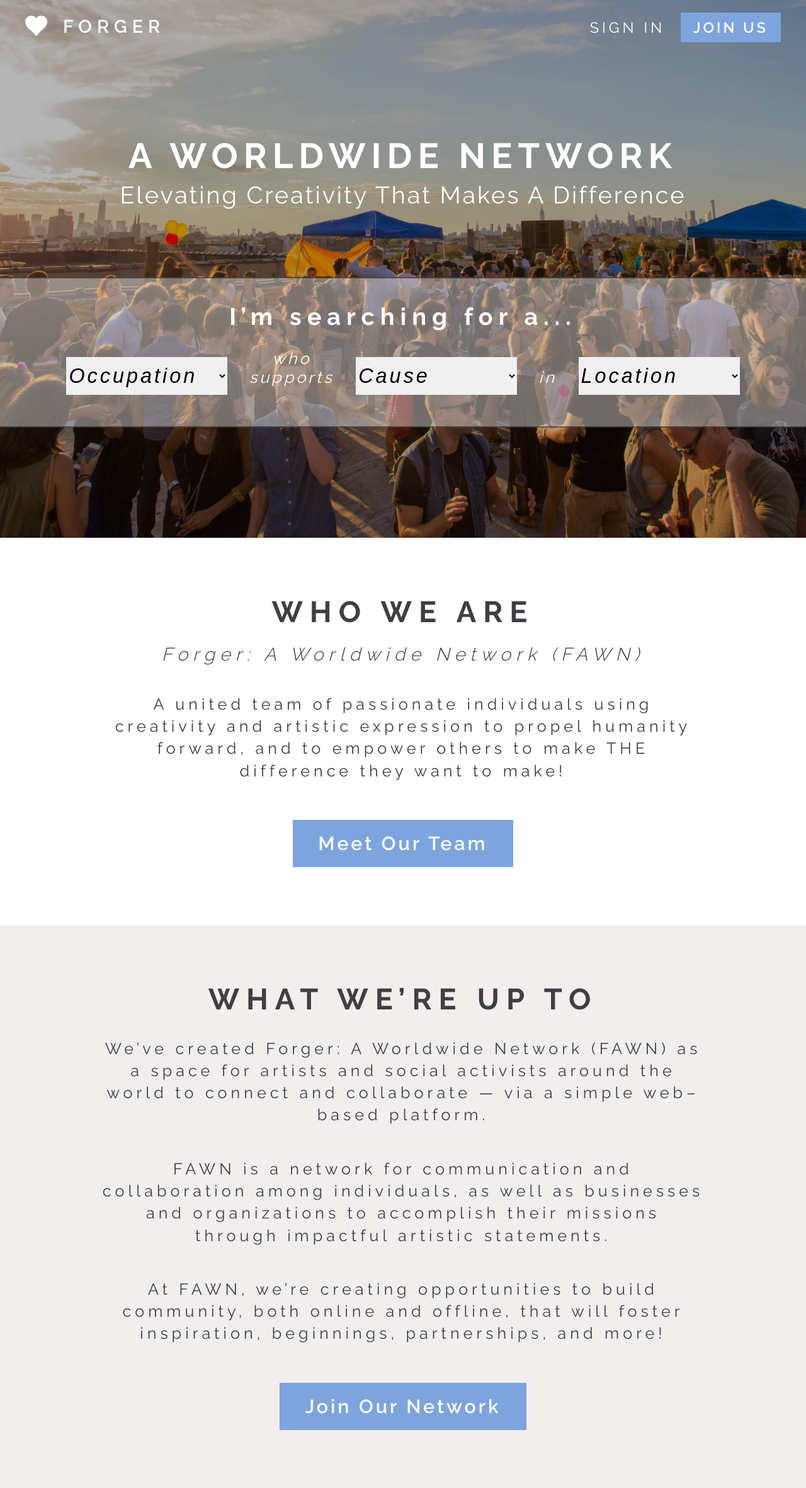
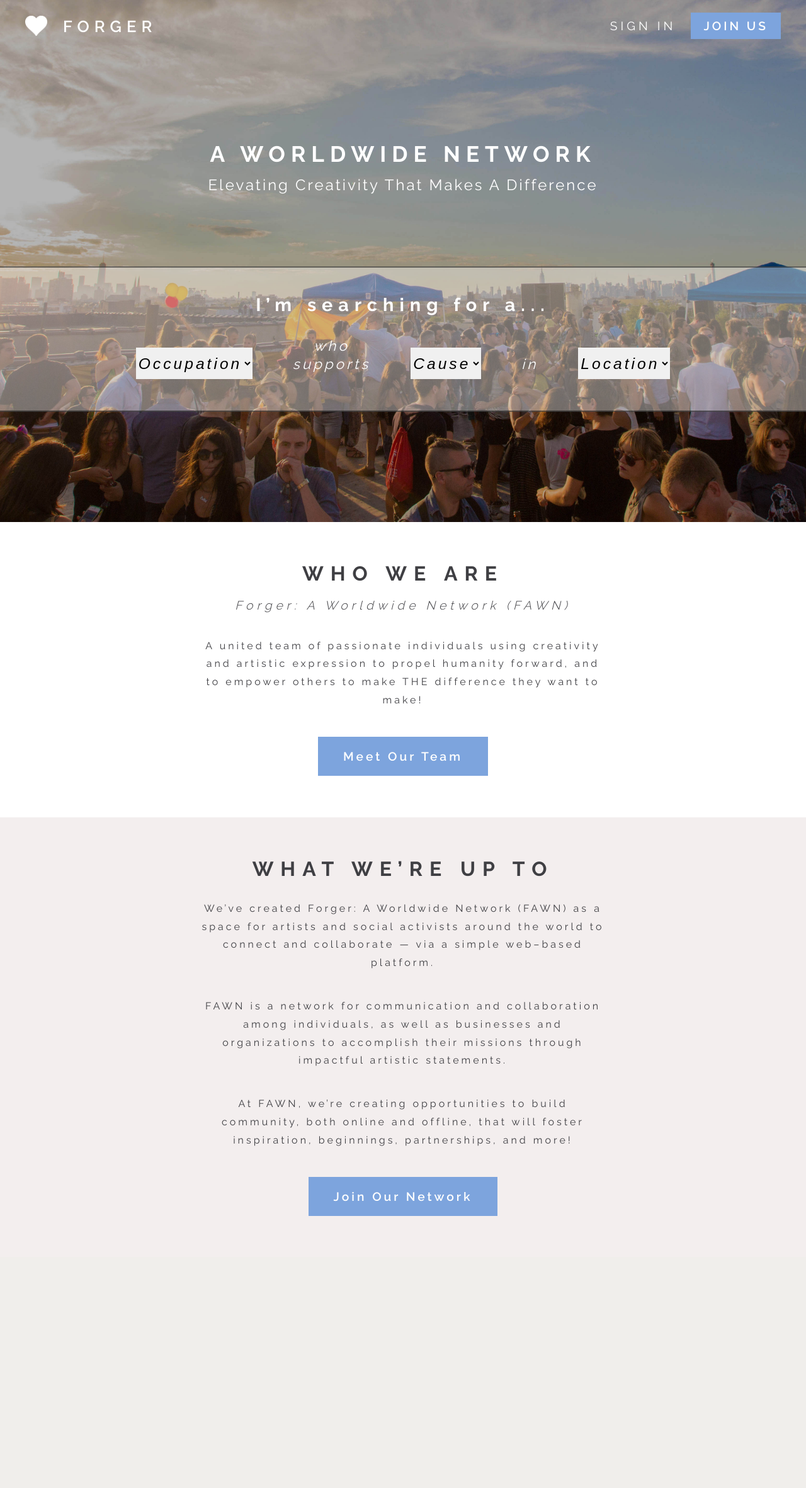
Before and after one commit to patientdev/fawn, a PHP site: page / in a window 1280 px wide. Shown: the whole page at 63% size. After the commit the page ends 1931 px from the top, so only its background shows below. Run offline with PHP 8.4, Linux system fonts and the light colour scheme; some libraries are stand-ins or nearby versions.

Commit message:
Made all fonts smaller. And now with ~~*PARALLAX*~~

```diff
--- a/css/fawn.css
+++ b/css/fawn.css
@@ -1,14 +1,12 @@
 html, body { padding: 0; margin: 0; width: 100%; }
 
 body {
-	font: 18px/1.2em Raleway, Helvetica, Arial, sans-serif;
+	font: 16px/1.2em Raleway, Helvetica, Arial, sans-serif;
 }
 
 header {
 	background-image: url(/img/header-background.jpg);
-	background-size: 110%;
-	background-position: 0 -100px;
-	color: white;
+	background-size: 110%;	color: white;
 	padding-bottom: 175px;
 }
 
@@ -48,7 +46,7 @@ header {
 }
 
 #actions button {
-	font-size: 1.3em;
+	font-size: 1.2em;
 	padding: 10px 20px;
 	color: white;
 	border: none;
@@ -81,13 +79,12 @@ h1 {
 	text-transform: uppercase;
 	letter-spacing: 9px;
 	font-weight: 700;
-	font-size: 3.1em;
-	margin-bottom: 40px;
+	font-size: 2.2em;
+	margin-bottom: 30px;
 }
 
 h2 {
 	font-weight: 400;
-	font-size: 2.1em;
 	letter-spacing: 3px;
 }
 
@@ -102,17 +99,17 @@ h2 {
 
 #search h3 {
 	letter-spacing: 9px;
-	font-size: 2.1em;
+	font-size: 1.8em;
 	margin-top: 0; margin-bottom: 40px;
 }
 
 #search select {
-	width: 20%;
+	width: 100%;
 	border: none;
 	border-radius: 0;
-	height: 60px;
+	height: 50px;
 	background-color: white;
-	font-size: 1.8em;
+	font-size: 1.1em;
 	font-style: italic;
 	letter-spacing: 4px;
 	background-color: rgba(240, 240, 240, 1);
@@ -125,7 +122,7 @@ h2 {
 	font-size: 1.4em;
 	font-style: italic;
 	letter-spacing: 4px;
-	line-height: 1.2em;
+	line-height: 1.3em;
 }
 
 content {
@@ -134,24 +131,23 @@ content {
 }
 
 #who-we-are, #what-were-up-to {
-	padding: 60px 0;
+	padding: 40px 0;
 }
 
 content h3 {
-	font-size: 2.6em;
+	font-size: 2em;
 	text-transform: uppercase;
 	letter-spacing: 11px;
 }
 
 content p {
-	font-size: 1.4em;
-	letter-spacing: 6px;
-	line-height: 1.4em;
-	width: 75%; margin: 50px auto;
+	letter-spacing: 4px;
+	line-height: 1.8em;
+	width: 50%; margin: 40px auto;
 }
 
 .call-to-action {
-	margin-top: 80px;
+	margin-top: 60px;
 }
 
 content a {
@@ -162,9 +158,9 @@ content a {
 }
 
 #who-we-are h4 {
-	font-size: 1.6em;
+	font-size: 1.2em;
 	font-weight: 300;
-	letter-spacing: 8px;
+	letter-spacing: 6px;
 	font-style: italic;
 }
 
--- a/index.php
+++ b/index.php
@@ -4,6 +4,10 @@ $styles = "";
 include $_SERVER["DOCUMENT_ROOT"] . "/includes/header.php"; ?>
 
 <header>
+
+<div id="background-image" style="display: none;">
+	<img src="/img/header-background.jpg">
+</div>
 
 <div id="top-bar">
 	<div id="heart"><a href="/">Forger</a></div>
@@ -21,17 +25,17 @@ include $_SERVER["DOCUMENT_ROOT"] . "/includes/header.php"; ?>
 <div id="search">
 	<h3>I&rsquo;m searching for a...</h3>
 	<div id="selection">
-		<select>
+		<p><select>
 			<option value="" class="option-selected" disabled selected>Occupation</option>
-		</select>
+		</select></p>
 		<p>who<br> supports</p>
-		<select>
+		<p><select>
 			<option value="" class="option-selected" disabled selected>Cause</option>
-		</select>
+		</select></p>
 		<p>in</p>
-		<select>
+		<p><select>
 			<option value="" class="option-selected" disabled selected>Location</option>
-		</select>
+		</select></p>
 	</div>
 </div>
 </header>
--- a/js/fawn.js
+++ b/js/fawn.js
@@ -0,0 +1,14 @@
+$(window).scroll(function() {
+
+	$windowScroll = $(window).scrollTop();
+
+	if ($windowScroll <= 0) {
+		$('header').css('background-position', '0 0');
+	}
+
+	else {
+		parallax = $windowScroll/5;
+
+		$('header').css('background-position', '0 ' + parallax + 'px');
+	}
+})
```
